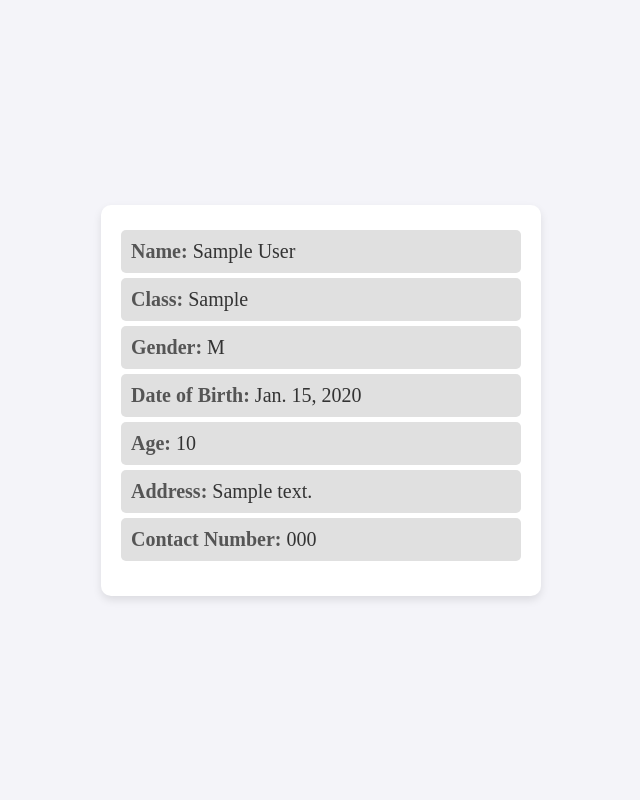
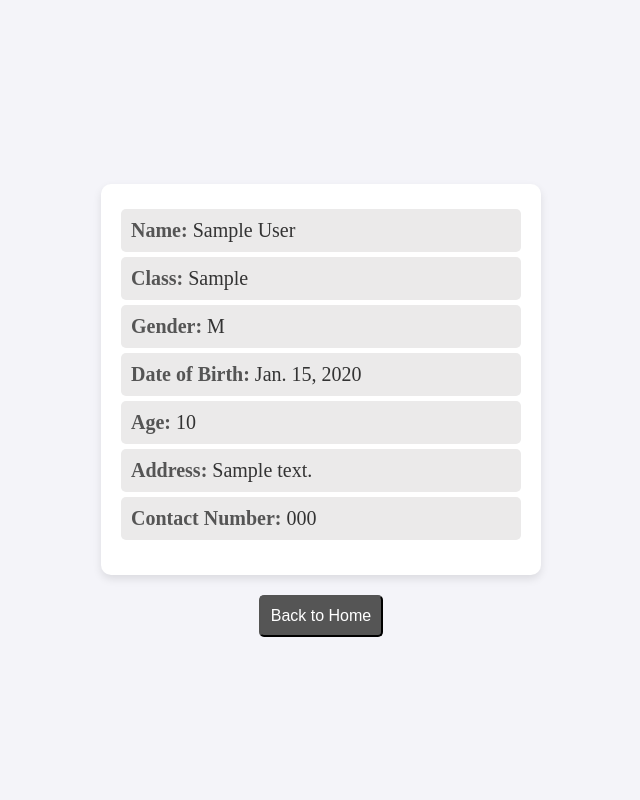
Before and after one commit to ShreyaGireesh/training-python, a Django app: page /details/1 in a window 1280 px wide. Shown: the whole page, without its empty margins (319-959 px from the left). Run offline with Django 5.2, Linux system fonts and the light colour scheme; tables that the repository leaves empty hold one stand-in row (values such as "Sample post").

Commit message:
Django project

```diff
--- a/django/student/Students/StudentApp/templates/details.html
+++ b/django/student/Students/StudentApp/templates/details.html
@@ -10,6 +10,7 @@
             margin: 0;
             padding: 0;
             display: flex;
+            flex-direction: column;
             justify-content: center;
             align-items: center;
             height: 100vh;
@@ -34,9 +35,20 @@
             color: #555;
         }
         .container p {
-            background-color: #e0e0e0;
+            background-color: #ebeaea;
             padding: 10px;
             border-radius: 5px;
+        }
+        button{
+            padding: 10px;
+            border-radius: 5px;
+            background-color: #555;
+
+            font-size: 16px;
+        }
+        button a{
+            text-decoration: none;
+            color: white;
         }
     </style>
 </head>
@@ -50,7 +62,9 @@
         <p><strong>Age:</strong> {{student.age}}</p>
         <p><strong>Address:</strong> {{student.address}}</p>
         <p><strong>Contact Number:</strong> {{student.phone_no}}</p>
+        </div>
+
     </div>
-    </div>
+    <button type="button"><a href="{% url 'index' %}">Back to Home</a></button>
 </body>
 </html>
```
